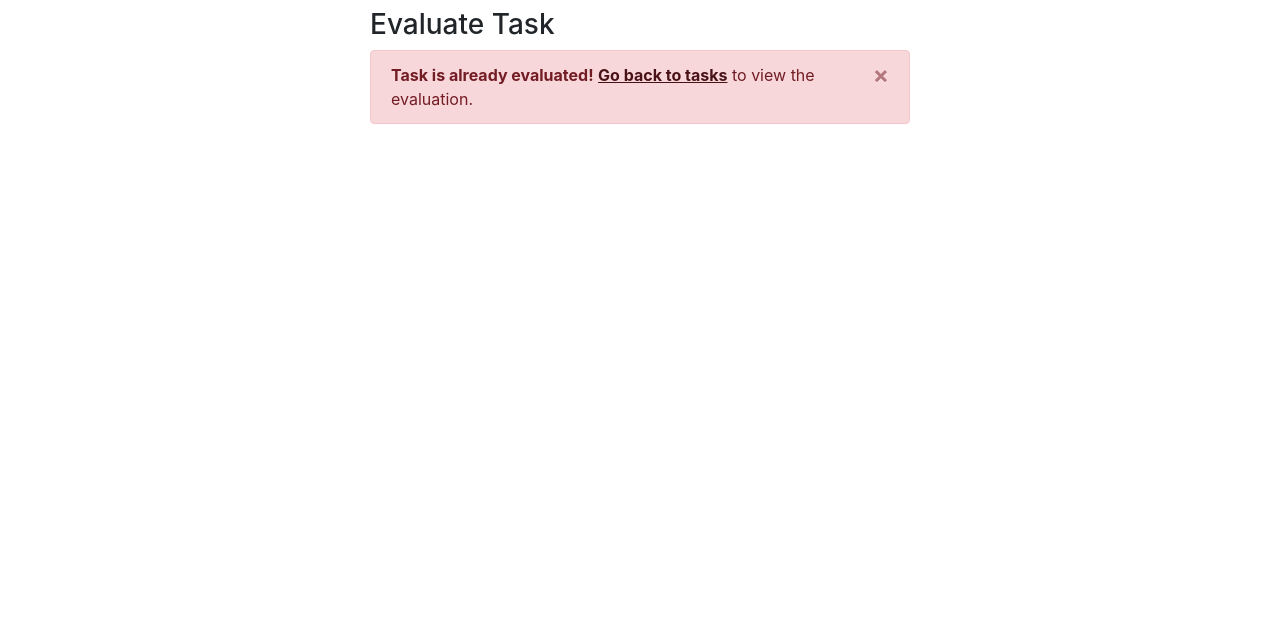
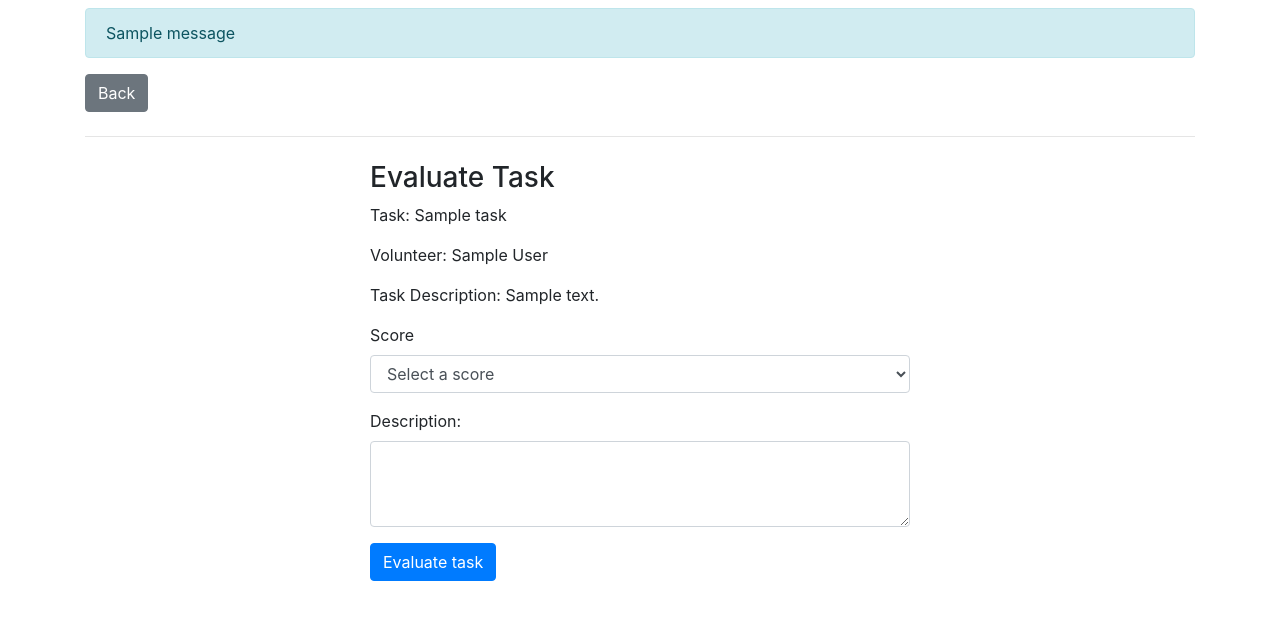
Before and after one commit to IO2024FTIMS/SKPH, a Flask app: page /volunteers/tasks/evaluate/1 in a window 1280 px wide. Shown: the part 56-676 px from the top of the page. Run offline with Flask 3, Linux system fonts and the light colour scheme; tables that the repository leaves empty hold one stand-in row (values such as "Sample post"); one stand-in notice (Sample message) is shown; some libraries are stand-ins or nearby versions.

Commit message:
Made the site much more interactive

```diff
--- a/app/templates/base.jinja
+++ b/app/templates/base.jinja
@@ -51,6 +51,17 @@
       </div>
     </nav>
   </header>
+
+  {% with messages = get_flashed_messages() %}
+  {% if messages %}
+  <div class="container mt-2">
+    {% for message in messages %}
+    <div class="alert alert-info">{{ message }}</div>
+    {% endfor %}
+  </div>
+  {% endif %}
+  {% endwith %}
+
   <main>
     {% block content %} {% endblock %}
   </main>
--- a/app/templates/index.jinja
+++ b/app/templates/index.jinja
@@ -12,5 +12,10 @@
   <p class="lead">
     <a class="btn btn-primary btn-lg" href="#" role="button">Learn more</a>
   </p>
+  <hr class="my-4">
+  <h3>Modules</h3>
+  <div class="d-flex flex-column">
+    <a class="btn btn-primary btn-lg" href="{{ url_for('volunteers.index') }}">{{ _("Volunteers Module") }}</a>
+  </div>
 </div>
 {% endblock %}
--- a/app/templates/volunteers/eval_task.jinja
+++ b/app/templates/volunteers/eval_task.jinja
@@ -4,25 +4,29 @@
 
 {% block content %}
 <div class="container mt-2">
+  <div>
+    <a href="{{ url_for('volunteers.list_tasks', volunteer_id=task.volunteer.id) }}" class="btn btn-secondary">Back</a>
+  </div>
+  <hr class="my-4" />
   <div class="row justify-content-center">
     <div class="col-md-6">
       <h3>Evaluate Task</h3>
-      {% if not task.evaluation_ %}
-      <h3>{% print(task) %}</h3>
+      <p>Task: {{ task.name }}</p>
+      <p>Volunteer: {{ task.volunteer.first_name }} {{ task.volunteer.last_name }}</p>
+      <p>Task Description: {{ task.description }}</p>
       <form action="{{ url_for('volunteers.eval_task', task_id=task.id) }}" method="post">
         <fieldset>
           <div class="form-group">
             <label for="score">Score</label>
-            <select class="form-control" id="score" name="score">
-              <option>1</option>
-              <option>2</option>
-              <option>3</option>
-              <option>4</option>
-              <option>5</option>
+            <select class="form-control" id="score" name="score" required>
+              <option value="" disabled selected>Select a score</option>
+              {% for i in range(1,6) %}
+              <option value="{{ i }}">{{ i }}</option>
+              {% endfor %}
             </select>
           </div>
           <div class="form-group">
-            <label for="exampleTextarea">Description:</label>
+            <label for="description">Description:</label>
             <textarea class="form-control" id="description" name="description" rows="3" required></textarea>
           </div>
         </fieldset>
@@ -30,16 +34,7 @@
           <button type="submit" class="btn btn-primary">Evaluate task</button>
         </div>
       </form>
-      {% else %}
-      <div class="alert alert-dismissible alert-danger">
-        <button type="button" class="close" data-dismiss="alert">&times;</button>
-        <strong>Task is already evaluated!</strong>
-        <a href="{{ url_for('volunteers.list_tasks', volunteer_id=task.volunteer.id) }}" class="alert-link">Go
-          back to tasks</a> to view the evaluation.
-      </div>
-      {% endif %}
     </div>
   </div>
 </div>
-
 {% endblock %}
--- a/app/volunteers/routes.py
+++ b/app/volunteers/routes.py
@@ -1,4 +1,4 @@
-from flask import Blueprint, redirect, render_template, request, url_for
+from flask import Blueprint, flash, redirect, render_template, request, url_for
 
 from app.extensions import db
 from app.models.address import Address
@@ -15,7 +15,8 @@ bp = Blueprint("volunteers", __name__,
 
 @bp.route('/')
 def index():
-    return '<h1>Volunteers Module<h1>', 200
+    samples_added = db.session.query(Volunteer).count() > 0
+    return render_template('volunteers.jinja', samples_added=samples_added)
 
 
 @bp.route('/all')
@@ -24,17 +25,33 @@ def fetch_all():
     return render_template('view.jinja', volunteers=volunteers.all())
 
 
-@bp.route('/samples')
+@bp.route('/samples', methods=['POST'])
 def samples():
+    if db.session.query(Volunteer).count() > 0:
+        flash('Sample data already added!')
+        return redirect(url_for('volunteers.index'))
+
     with db.session() as session:
-        v1 = Volunteer(first_name='Wiktor', last_name='Stepniewski', email='ws', phone='wsphone')
-        a1 = Address(street='Pomorska', street_number='42a', city='Lodz', voivodeship='Lodzkie')
+        v1 = Volunteer(first_name='John', last_name='Black', email='jblack@mail.com', phone='111111111')
+        a1 = Address(street='Miejska', street_number='1a', city='Łódź', voivodeship='Łódzkie')
         v1.address = a1
         t1 = Task(name='Test task', description='TestDesc', volunteer=v1)
         v1.tasks.append(t1)
+
+        v2 = Volunteer(first_name='Sam', last_name='Smith', email='ssmith@mail.com', phone='222222222')
+        a2 = Address(street='Wiejska', street_number='2b', city='Warsaw', voivodeship='Mazowieckie')
+        v2.address = a2
+        t2 = Task(name='Test task 2', description='TestDesc2', volunteer=v2)
+        t3 = Task(name='Test task 3', description='TestDesc3', volunteer=v2)
+        v2.tasks.append(t2)
+        v2.tasks.append(t3)
+
         session.add(v1)
+        session.add(v2)
         session.commit()
-    return "Samples added to db", 200
+
+    flash('Sample data added successfully!')
+    return redirect(url_for('volunteers.index'))
 
 
 @bp.route('/tasks/<int:volunteer_id>')
@@ -48,7 +65,6 @@ def list_tasks(volunteer_id):
 @bp.route('/tasks/create', methods=['GET', 'POST'])
 def create_task():
     volunteers = db.session.scalars(db.select(Volunteer))
-
     if request.method == 'POST':
         name = request.form['name']
         description = request.form['description']
@@ -64,14 +80,22 @@ def create_task():
 
 @bp.route('/tasks/evaluate/<int:task_id>', methods=['GET', 'POST'])
 def eval_task(task_id):
-    task = db.session.scalar(db.select(Task, task_id))
+    task = db.session.query(Task).filter_by(id=task_id).first()
+    if task is None:
+        flash('Task not found.')
+        return redirect(url_for('volunteers.fetch_all'))
+
     if request.method == 'POST':
-        score = request.form['score']
-        description = request.form['description']
-
-        task_evaluation = Evaluation(score=score, description=description)
-        task.evaluation_ = task_evaluation
-        db.session.add(task)
-        db.session.commit()
+        if not task.evaluation_:
+            score = request.form['score']
+            description = request.form['description']
+            task_evaluation = Evaluation(score=score, description=description)
+            task.evaluation_ = task_evaluation
+            db.session.add(task)
+            db.session.commit()
+            flash('Evaluation added successfully!')
+        else:
+            flash('Task is already evaluated.')
+        return redirect(url_for('volunteers.list_tasks', volunteer_id=task.volunteer.id))
 
     return render_template('eval_task.jinja', task=task)
```
Also changed, not shown: app/templates/volunteers/tasks.jinja (+27 -12 lines), app/templates/volunteers/view.jinja (+8 -0 lines), app/templates/volunteers/volunteers.jinja (added, +23 -0 lines).
